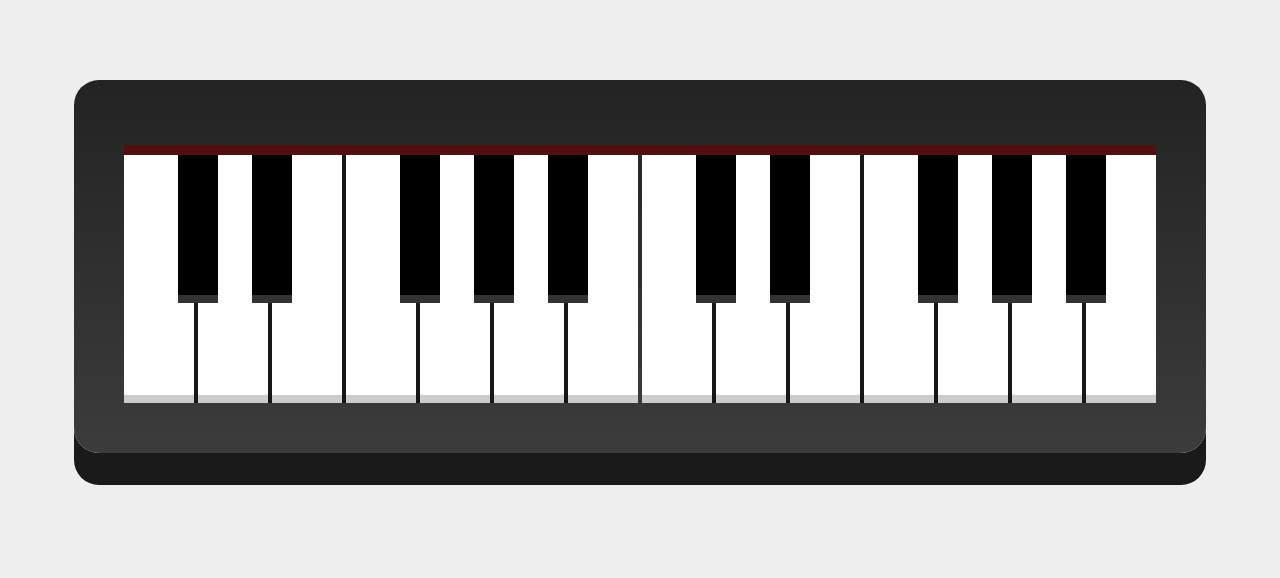
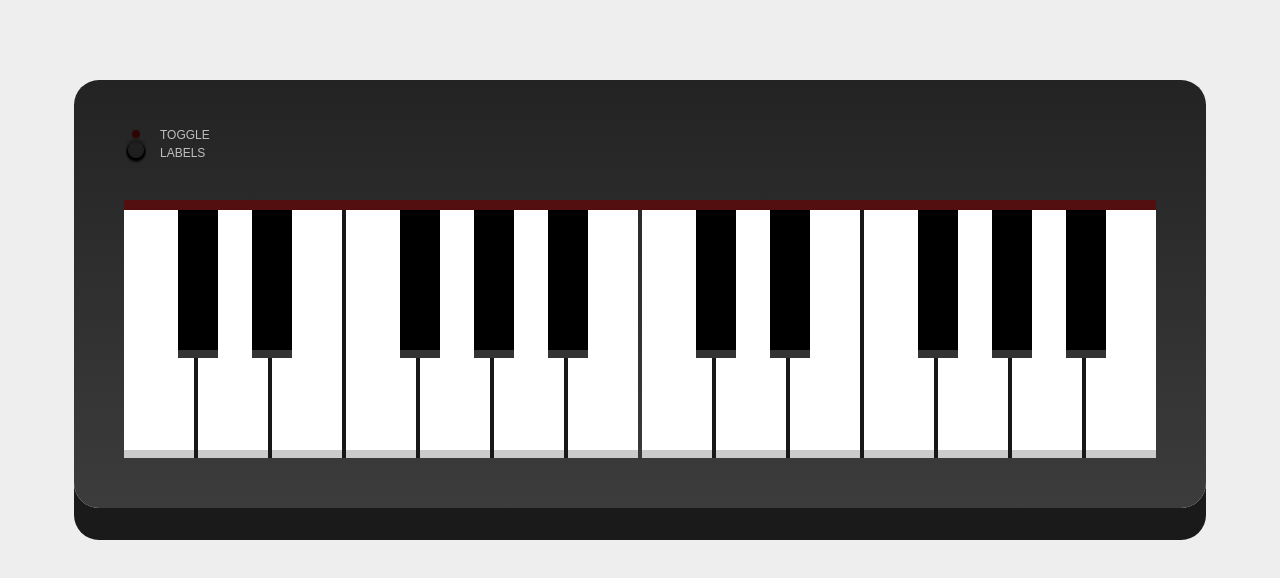
Before and after one commit to ib-rim/puzzle-games, a React (Create React App) app: page / in a window 1280 px wide. Shown: the top 578 px of the page. Built offline with nearby package versions, Linux system fonts and the light colour scheme.

Commit message:
Add labels and toggle

```diff
--- a/src/App.scss
+++ b/src/App.scss
@@ -36,6 +36,7 @@ body {
     text-rendering: optimizeSpeed;
     line-height: 1.5;
     background-color: #eeeeee;
+    font-family: sans-serif;
 }
 
 /* A elements that don't have a class get default styles */
@@ -73,3 +74,12 @@ select {
         scroll-behavior: auto !important;
     }
 }
+
+.sr-only {
+    position: absolute;
+    left: -10000px;
+    top: auto;
+    width: 1px;
+    height: 1px;
+    overflow: hidden;
+}
--- a/src/puzzles/piano/Piano.scss
+++ b/src/puzzles/piano/Piano.scss
@@ -1,28 +1,80 @@
 .piano {
-    --gap: 0.25em;
     --padding: 50px;
-    --padding-top: 75px;
 
-    position: relative;
-    display: flex;
-    gap: var(--gap);
     width: fit-content;
     margin: 5em auto;
-    padding: var(--padding-top) var(--padding) var(--padding);
+    padding: var(--padding) var(--padding) var(--padding);
     background: linear-gradient(#232323, #3c3c3c);
     border-radius: 25px;
     box-shadow: 0 2em 0 0 #1a1a1a;
 
-    &::before {
+    .label-toggle {
+        position: relative;
+        margin-bottom: 3em;
+        width: 1.5em;
+        height: 1.5em;
+        border: none;
+        background: linear-gradient(#1d1d1d, #373737);
+        border-radius: 100%;
+        cursor: pointer;
+
+        &::before {
+            content: 'Toggle Labels';
+            position: absolute;
+            inset: -1em 0 0 3em;
+            text-transform: uppercase;
+            font-size: 0.75rem;
+            color: #bebebe;
+        }
+
+        &::after {
+            content: '';
+            position: absolute;
+            background-color: hsl(0, 0%, 12%);
+            width: 1em;
+            height: 1em;
+            inset: 0;
+            margin: auto;
+            border-radius: 100%;
+            box-shadow: 0 2px 2px 2px #000000;
+        }
+
+        &:active::after {
+            box-shadow: 0 1px 1px 1px #000000;
+        }
+    }
+
+    .toggle-light {
+        width: 0.5em;
+        height: 0.5em;
+        border-radius: 100%;
+        margin-left: 0.5em;
+        background-color: #2f0404;
+        transition: 0.3s ease-in-out;
+    }
+
+    .toggle-light[data-state="on"] {
+        background-color: #e91616;
+    }
+
+    .keys {
+        --gap: 0.25em;
         --strip-height: 10px;
 
-        content: '';
-        position: absolute;
-        top: calc(var(--padding-top) - var(--strip-height));
-        left: var(--padding);
-        height: var(--strip-height);
-        width: calc(100% - (2*var(--padding)));
-        background-color: #530f0f;
+        display: flex;
+        gap: var(--gap);
+        position: relative;
+
+        //Felt strip
+        &::before {
+
+            content: '';
+            position: absolute;
+            top: calc(-1 * var(--strip-height));
+            height: var(--strip-height);
+            width: 100%;
+            background-color: #530f0f;
+        }
     }
 
     .scale {
@@ -45,6 +97,8 @@
         background-color: #ffffff;
         border: none;
         box-shadow: 0 var(--shadow-height) 0 #cccccc;
+        padding-top: calc(var(--white-key-height) - var(--shadow-height) - 2em);
+        transition: 0.1s;
 
         &:active {
             box-shadow: none;
@@ -53,8 +107,10 @@
 
         &--black {
             position: absolute;
+            color: #ffffff;
             height: var(--black-key-height);
             width: var(--black-key-width);
+            padding-top: calc(var(--black-key-height) - var(--shadow-height) - 2em);
             background-color: #000000;
             border: none;
             box-shadow: 0 var(--shadow-height) 0 #333333;
--- a/src/puzzles/piano/Piano.tsx
+++ b/src/puzzles/piano/Piano.tsx
@@ -29,6 +29,7 @@ export default function Piano() {
 
     const [password] = useState<string>("DEAFBED");
     const [guess, setGuess] = useState<string | undefined>("");
+    const [showLabel, setShowLabel] = useState(false);
 
     const notes: { [note: string]: HTMLAudioElement } = {
         "A3": new Audio(A3),
@@ -84,33 +85,39 @@ export default function Piano() {
     return (
         <>
             <div className="piano">
-                <div className="scale">
-                    <button onMouseDown={() => playNote("C3")} onClick={() => handleKeyPress("C")} className="piano-key" />
-                    <button onMouseDown={() => playNote("Db3")} onClick={() => handleKeyPress(" ")} className="piano-key piano-key--black" />
-                    <button onMouseDown={() => playNote("D3")} onClick={() => handleKeyPress("D")} className="piano-key" />
-                    <button onMouseDown={() => playNote("Eb3")} onClick={() => handleKeyPress(" ")} className="piano-key piano-key--black" />
-                    <button onMouseDown={() => playNote("E3")} onClick={() => handleKeyPress("E")} className="piano-key" />
-                    <button onMouseDown={() => playNote("F3")} onClick={() => handleKeyPress("F")} className="piano-key" />
-                    <button onMouseDown={() => playNote("Gb3")} onClick={() => handleKeyPress(" ")} className="piano-key piano-key--black" />
-                    <button onMouseDown={() => playNote("G3")} onClick={() => handleKeyPress("G")} className="piano-key" />
-                    <button onMouseDown={() => playNote("Ab3")} onClick={() => handleKeyPress(" ")} className="piano-key piano-key--black" />
-                    <button onMouseDown={() => playNote("A3")} onClick={() => handleKeyPress("A")} className="piano-key" />
-                    <button onMouseDown={() => playNote("Bb3")} onClick={() => handleKeyPress(" ")} className="piano-key piano-key--black" />
-                    <button onMouseDown={() => playNote("B3")} onClick={() => handleKeyPress("B")} className="piano-key" />
-                </div>
-                <div className="scale">
-                    <button onMouseDown={() => playNote("C4")} onClick={() => handleKeyPress("C")} className="piano-key" />
-                    <button onMouseDown={() => playNote("Db4")} onClick={() => handleKeyPress(" ")} className="piano-key piano-key--black" />
-                    <button onMouseDown={() => playNote("D4")} onClick={() => handleKeyPress("D")} className="piano-key" />
-                    <button onMouseDown={() => playNote("Eb4")} onClick={() => handleKeyPress(" ")} className="piano-key piano-key--black" />
-                    <button onMouseDown={() => playNote("E4")} onClick={() => handleKeyPress("E")} className="piano-key" />
-                    <button onMouseDown={() => playNote("F4")} onClick={() => handleKeyPress("F")} className="piano-key" />
-                    <button onMouseDown={() => playNote("Gb4")} onClick={() => handleKeyPress(" ")} className="piano-key piano-key--black" />
-                    <button onMouseDown={() => playNote("G4")} onClick={() => handleKeyPress("G")} className="piano-key" />
-                    <button onMouseDown={() => playNote("Ab4")} onClick={() => handleKeyPress(" ")} className="piano-key piano-key--black" />
-                    <button onMouseDown={() => playNote("A4")} onClick={() => handleKeyPress("A")} className="piano-key" />
-                    <button onMouseDown={() => playNote("Bb4")} onClick={() => handleKeyPress(" ")} className="piano-key piano-key--black" />
-                    <button onMouseDown={() => playNote("B4")} onClick={() => handleKeyPress("B")} className="piano-key" />
+                <div className="toggle-light" data-state={showLabel ? "on" : "off"} />
+                <button onClick={() => setShowLabel(!showLabel)} className="label-toggle">
+                    <span className="sr-only">Toggle Labels</span>
+                </button>
+                <div className="keys">
+                    <div className="scale">
+                        <button onMouseDown={() => playNote("C3")} onClick={() => handleKeyPress("C")} className="piano-key">{showLabel ? "C" : ""}</button>
+                        <button onMouseDown={() => playNote("Db3")} onClick={() => handleKeyPress(" ")} className="piano-key piano-key--black">{showLabel ? "Db" : ""}</button>
+                        <button onMouseDown={() => playNote("D3")} onClick={() => handleKeyPress("D")} className="piano-key">{showLabel ? "D" : ""}</button>
+                        <button onMouseDown={() => playNote("Eb3")} onClick={() => handleKeyPress(" ")} className="piano-key piano-key--black">{showLabel ? "Eb" : ""}</button>
+                        <button onMouseDown={() => playNote("E3")} onClick={() => handleKeyPress("E")} className="piano-key">{showLabel ? "E" : ""}</button>
+                        <button onMouseDown={() => playNote("F3")} onClick={() => handleKeyPress("F")} className="piano-key">{showLabel ? "F" : ""}</button>
+                        <button onMouseDown={() => playNote("Gb3")} onClick={() => handleKeyPress(" ")} className="piano-key piano-key--black">{showLabel ? "Gb" : ""}</button>
+                        <button onMouseDown={() => playNote("G3")} onClick={() => handleKeyPress("G")} className="piano-key">{showLabel ? "G" : ""}</button>
+                        <button onMouseDown={() => playNote("Ab3")} onClick={() => handleKeyPress(" ")} className="piano-key piano-key--black">{showLabel ? "Ab" : ""}</button>
+                        <button onMouseDown={() => playNote("A3")} onClick={() => handleKeyPress("A")} className="piano-key">{showLabel ? "A" : ""}</button>
+                        <button onMouseDown={() => playNote("Bb3")} onClick={() => handleKeyPress(" ")} className="piano-key piano-key--black">{showLabel ? "Bb" : ""}</button>
+                        <button onMouseDown={() => playNote("B3")} onClick={() => handleKeyPress("B")} className="piano-key">{showLabel ? "B" : ""}</button>
+                    </div>
+                    <div className="scale">
+                        <button onMouseDown={() => playNote("C4")} onClick={() => handleKeyPress("C")} className="piano-key">{showLabel ? "C" : ""}</button>
+                        <button onMouseDown={() => playNote("Db4")} onClick={() => handleKeyPress(" ")} className="piano-key piano-key--black">{showLabel ? "Db" : ""}</button>
+                        <button onMouseDown={() => playNote("D4")} onClick={() => handleKeyPress("D")} className="piano-key">{showLabel ? "D" : ""}</button>
+                        <button onMouseDown={() => playNote("Eb4")} onClick={() => handleKeyPress(" ")} className="piano-key piano-key--black">{showLabel ? "Eb" : ""}</button>
+                        <button onMouseDown={() => playNote("E4")} onClick={() => handleKeyPress("E")} className="piano-key">{showLabel ? "E" : ""}</button>
+                        <button onMouseDown={() => playNote("F4")} onClick={() => handleKeyPress("F")} className="piano-key">{showLabel ? "F" : ""}</button>
+                        <button onMouseDown={() => playNote("Gb4")} onClick={() => handleKeyPress(" ")} className="piano-key piano-key--black">{showLabel ? "Gb" : ""}</button>
+                        <button onMouseDown={() => playNote("G4")} onClick={() => handleKeyPress("G")} className="piano-key">{showLabel ? "G" : ""}</button>
+                        <button onMouseDown={() => playNote("Ab4")} onClick={() => handleKeyPress(" ")} className="piano-key piano-key--black">{showLabel ? "Ab" : ""}</button>
+                        <button onMouseDown={() => playNote("A4")} onClick={() => handleKeyPress("A")} className="piano-key">{showLabel ? "A" : ""}</button>
+                        <button onMouseDown={() => playNote("Bb4")} onClick={() => handleKeyPress(" ")} className="piano-key piano-key--black">{showLabel ? "Bb" : ""}</button>
+                        <button onMouseDown={() => playNote("B4")} onClick={() => handleKeyPress("B")} className="piano-key">{showLabel ? "B" : ""}</button>
+                    </div>
                 </div>
             </div>
         </>
```
